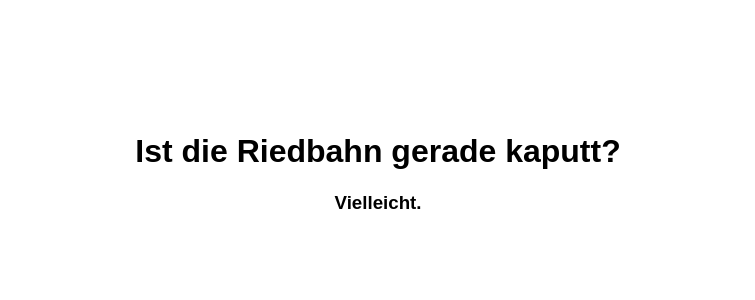
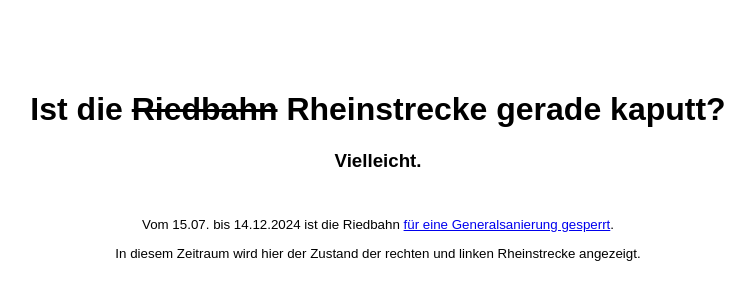
Before and after one commit to techtoto/riedbahn-kaputt, a website: page static/index.html in a window 1280 px wide. Shown: the part 228-528 px from the top of the page, without its empty margins (262-1017 px from the left). Drawn offline with Linux system fonts and the light colour scheme.

Commit message:
switch during the construction work on the Riedbahn to rheinstrecke-kaputt

```diff
--- a/static/index.css
+++ b/static/index.css
@@ -31,3 +31,12 @@
 .italic {
     font-style: italic;
 }
+
+.line-through {
+    text-decoration: line-through;
+}
+
+#riedbahnsperrung {
+    font-size: smaller;
+    padding-top: 1em;
+}
--- a/static/index.html
+++ b/static/index.html
@@ -3,7 +3,7 @@
 <head>
     <meta charset="UTF-8">
     <meta name="viewport" content="width=device-width, initial-scale=1.0">
-    <title>Ist die Riedbahn gerade kaputt?</title>
+    <title>Ist die Rheinstrecke gerade kaputt?</title>
 
     <link rel="stylesheet" type="text/css" media="screen" href="index.css">
 
@@ -12,9 +12,13 @@
 <body>
     <main>
         <div>
-            <h1>Ist die Riedbahn gerade kaputt?</h1>
+            <h1>Ist die <span class="line-through">Riedbahn</span> Rheinstrecke gerade kaputt?</h1>
             <h3 id="status">Vielleicht.</h3>
             <div id="disruptions"></div>
+            <div id="riedbahnsperrung">
+                <p>Vom 15.07. bis 14.12.2024 ist die Riedbahn <a href="https://riedbahn.de">für eine Generalsanierung gesperrt</a>.</p>
+                <p>In diesem Zeitraum wird hier der Zustand der rechten und linken Rheinstrecke angezeigt.</p>
+            </div>
         </div>
     </main>
 </body>
```
Also changed, not shown: main.js (+6 -3 lines).
